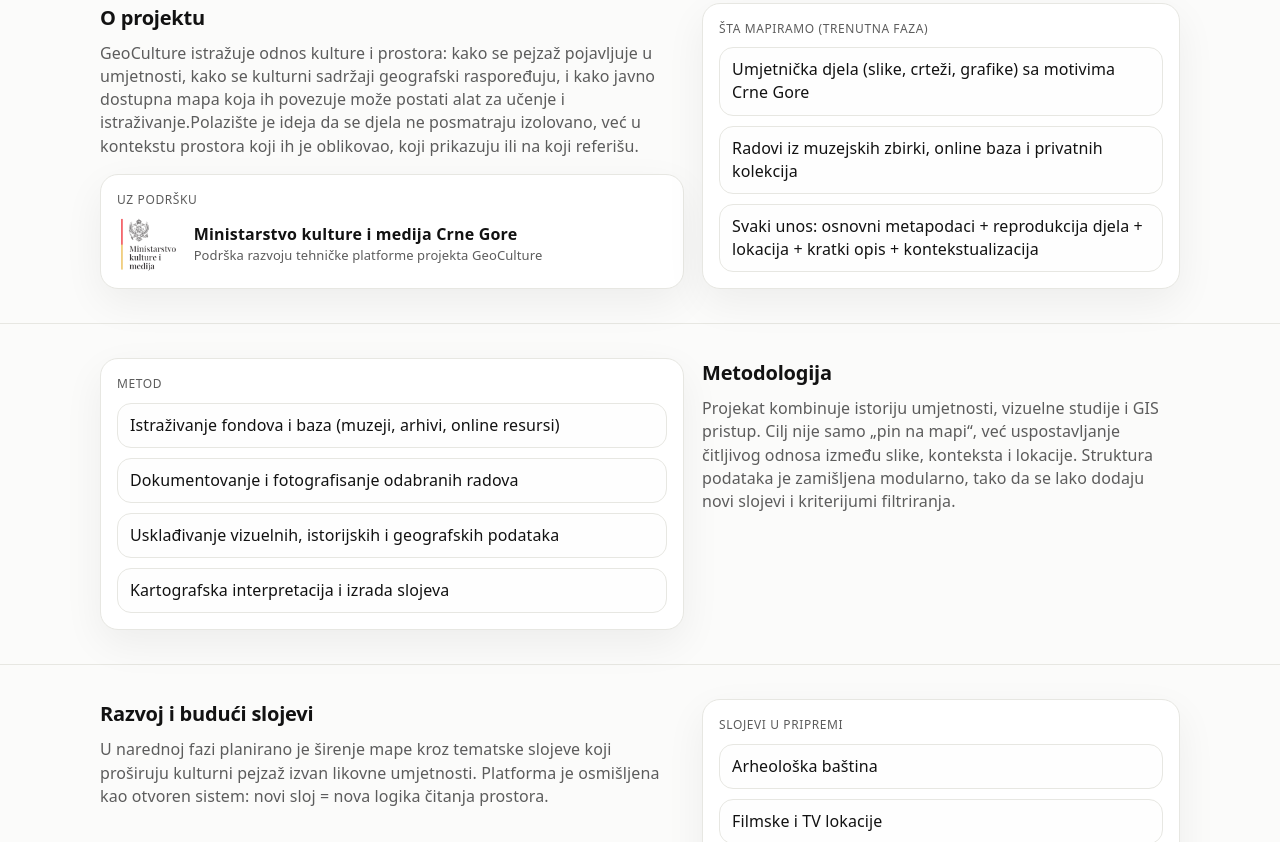
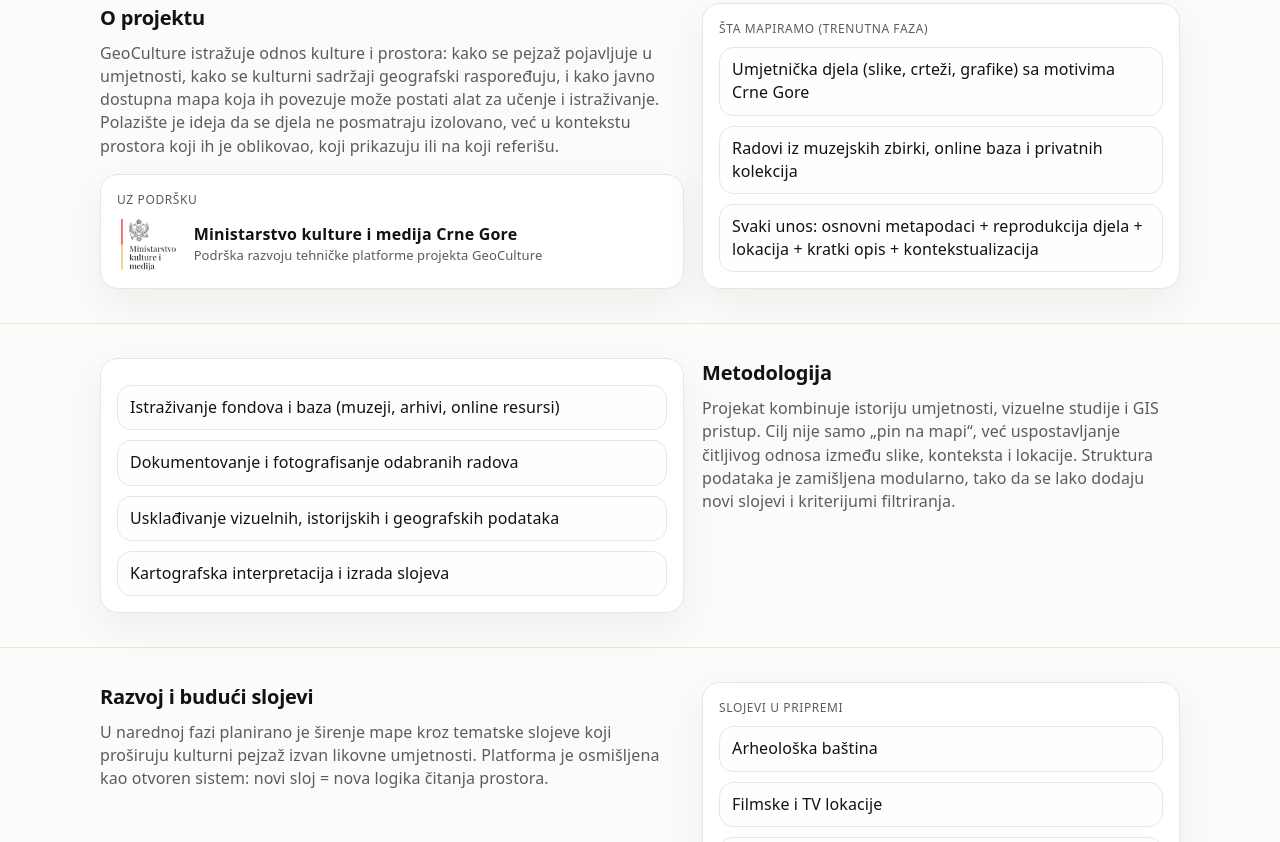
Before and after one commit to LazarPejovic/Geoculture_site, a plain HTML site: page index.html in a window 1280 px wide. Shown: the part 1133-1975 px from the top of the page. Drawn offline with Linux system fonts and the light colour scheme.

Commit message:
Update index.html

```diff
--- a/index.html
+++ b/index.html
@@ -312,7 +312,7 @@
         <p class="lead">
           GeoCulture istražuje odnos kulture i prostora: kako se pejzaž pojavljuje u umjetnosti,
           kako se kulturni sadržaji geografski raspoređuju, i kako javno dostupna mapa koja ih povezuje
-          može postati alat za učenje i istraživanje.Polazište je ideja da se djela ne posmatraju izolovano, već u kontekstu prostora koji ih je
+          može postati alat za učenje i istraživanje. Polazište je ideja da se djela ne posmatraju izolovano, već u kontekstu prostora koji ih je
           oblikovao, koji prikazuju ili na koji referišu.
         </p>
 
@@ -346,8 +346,7 @@
   <section id="metodologija" class="content">
     <div class="wrap grid two">
       <div class="card">
-        <div class="kicker">Metod</div>
-        <ul class="clean">
+          <ul class="clean">
           <li>Istraživanje fondova i baza (muzeji, arhivi, online resursi)</li>
           <li>Dokumentovanje i fotografisanje odabranih radova</li>
           <li>Usklađivanje vizuelnih, istorijskih i geografskih podataka</li>
```
